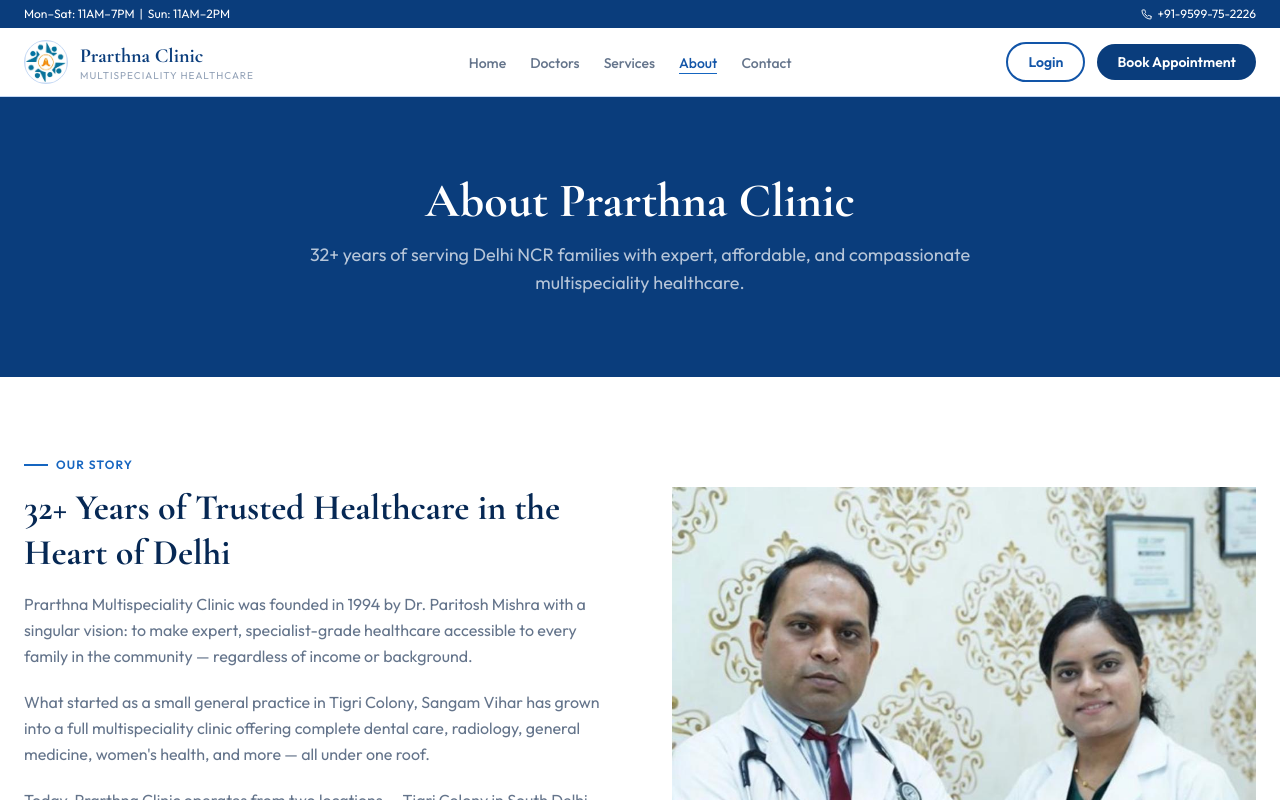
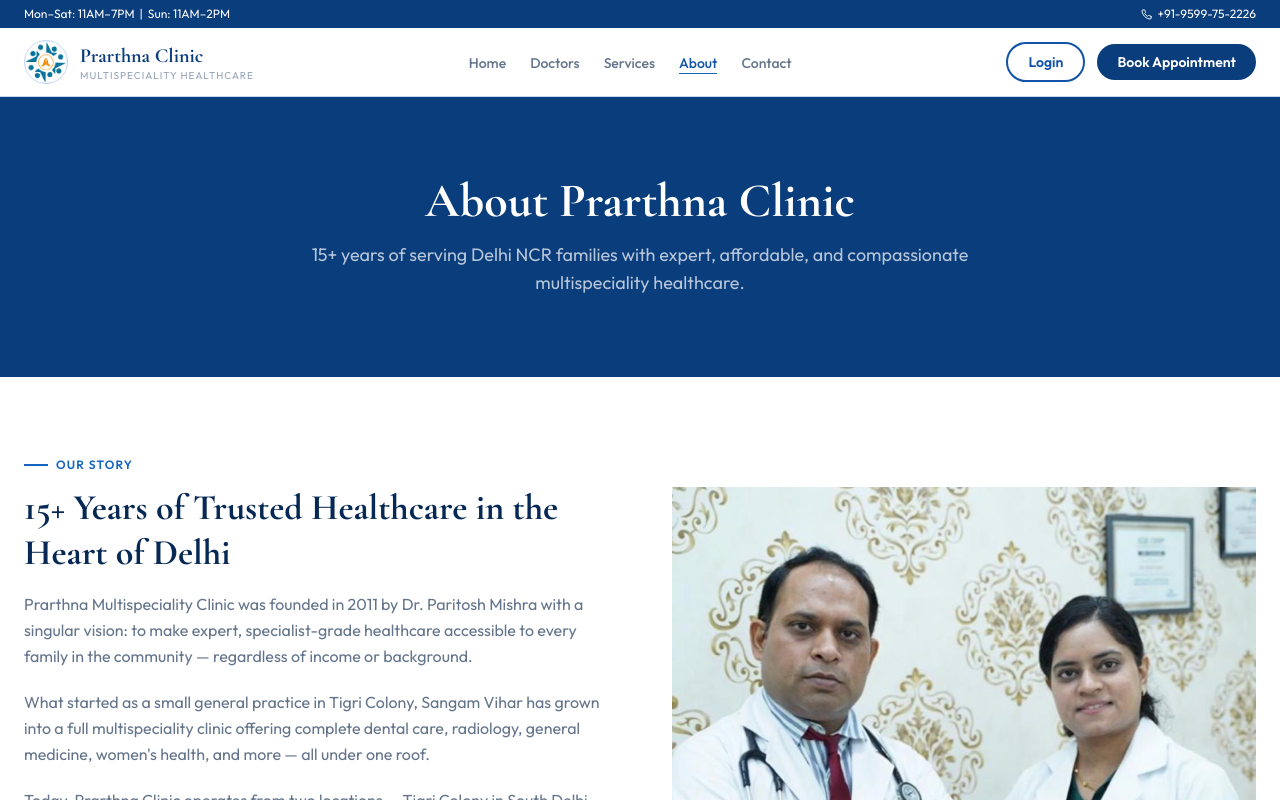
Before and after one commit to Adarsh0503/PrarthnaClinicWeb, a Next.js app in the folder prarthna-clinic/frontend/: page /about in a window 1280 px wide. Shown: the top 800 px of the page. Built offline with nearby package versions, Linux system fonts and the light colour scheme.

Commit message:
fix: Founded Years

```diff
--- a/prarthna-clinic/frontend/src/app/about/page.tsx
+++ b/prarthna-clinic/frontend/src/app/about/page.tsx
@@ -2,7 +2,7 @@
 import Link from 'next/link'
 import { CheckCircle2, Award, Heart, Users, Clock } from 'lucide-react'
 
-const FOUNDED = 1994
+const FOUNDED = 2011
 const YEARS   = new Date().getFullYear() - FOUNDED
 
 const values = [
```
